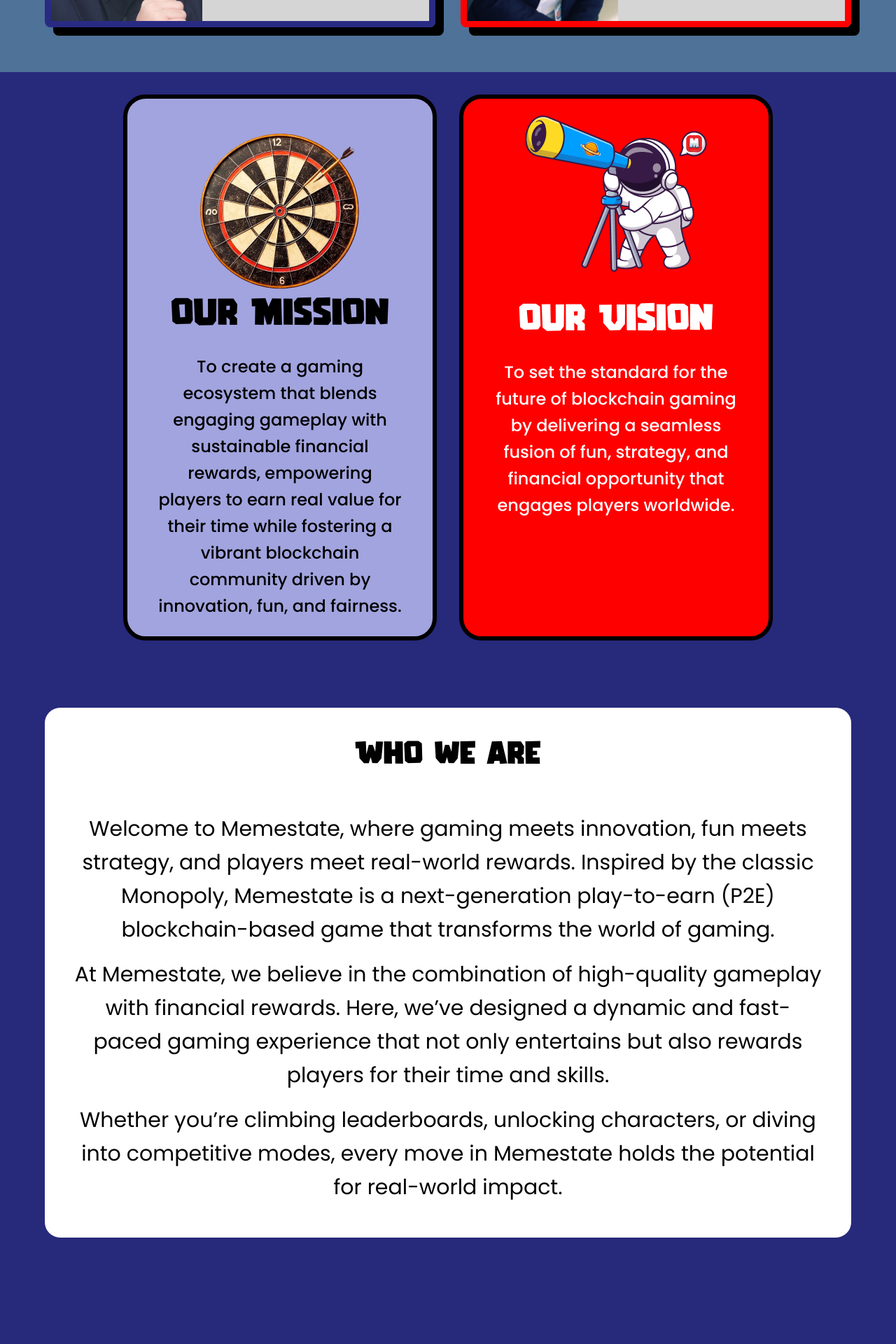
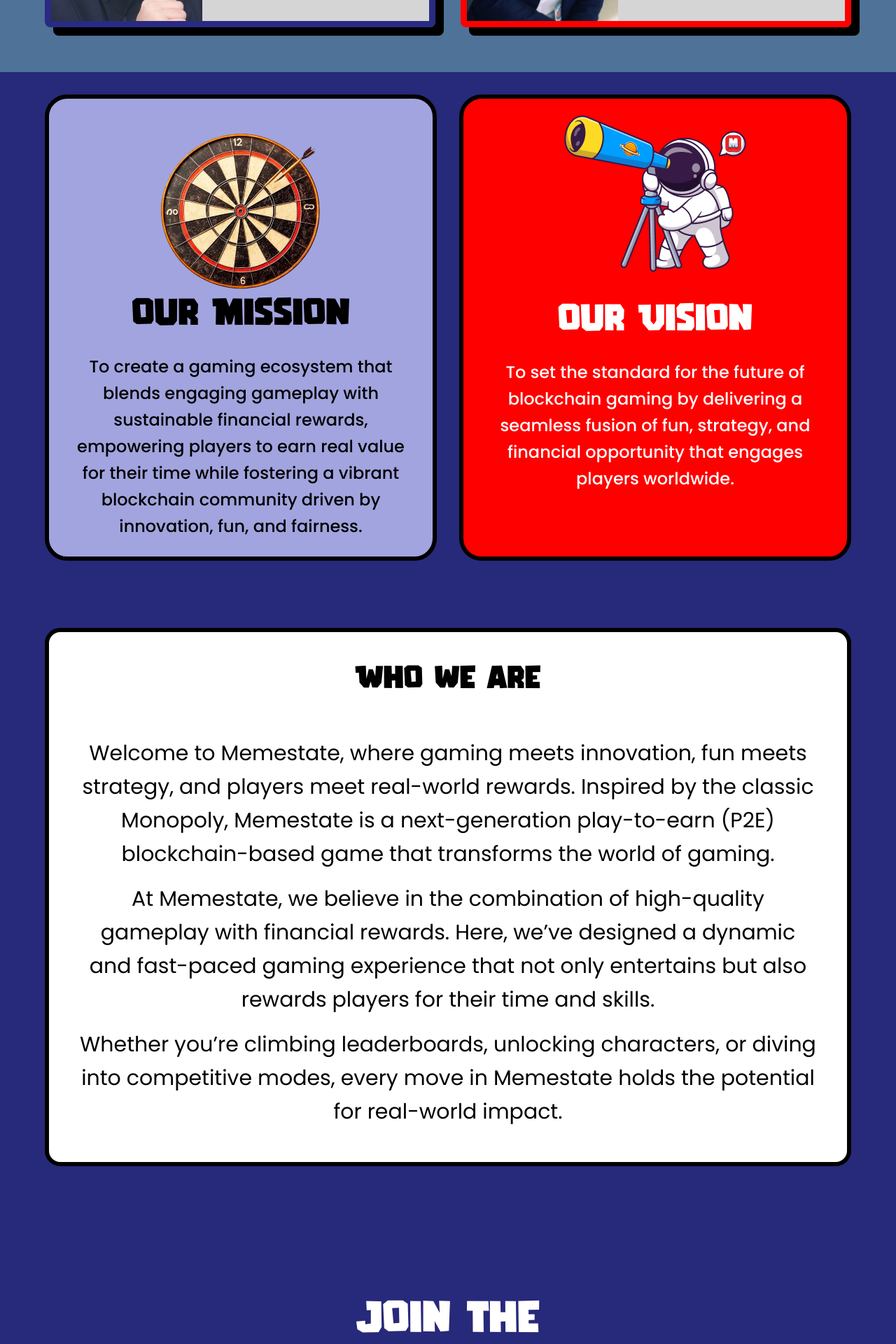
Before and after one commit to codiejay/memestateweb, a React (Vite) app: page /aboutus in a window 1280 px wide. Shown: the part 1180-3100 px from the top of the page at 70% size. Built offline with nearby package versions, Linux system fonts and the light colour scheme.

Commit message:
Revise About Us UI for improved design and user experience

```diff
--- a/src/pages/AboutUs/AboutUs.jsx
+++ b/src/pages/AboutUs/AboutUs.jsx
@@ -107,7 +107,7 @@
         </div>
       </section>
       <section className="lg:px-16 px-8 py-8 w-full">
-        <div className="grid grid-cols-2 justify-center items-start w-full gap-8 px-28">
+        <div className="grid lg:grid-cols-2 grid-cols-1  items-start w-full gap-8 justify-between">
           <div className="flex flex-col items-center gap-6 bg-[#A2A4DF] border-[6px] border-[#000000] rounded-[32px] px-10 py-6">
             <div className="h-[244px]">
               <img src="/images/wheel.png" alt="wheel" />
@@ -143,7 +143,7 @@
         </div>
       </section>
       <section className="h-ful lg:px-16 px-8 py-16 w-full ">
-        <div className="flex justify-center flex-col items-center gap-8 bg-white rounded-[22px] px-10 py-8 ">
+        <div className="flex justify-center flex-col items-center gap-8 bg-white rounded-[22px] border-[6px] border-[#000000]  px-10 py-8 ">
           <h2 className="text-[46px] font-normal text-[#010101] ">
             Who we are
           </h2>
```
